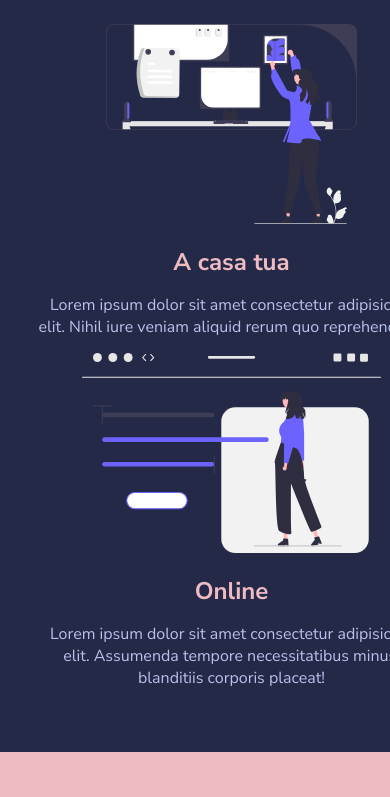
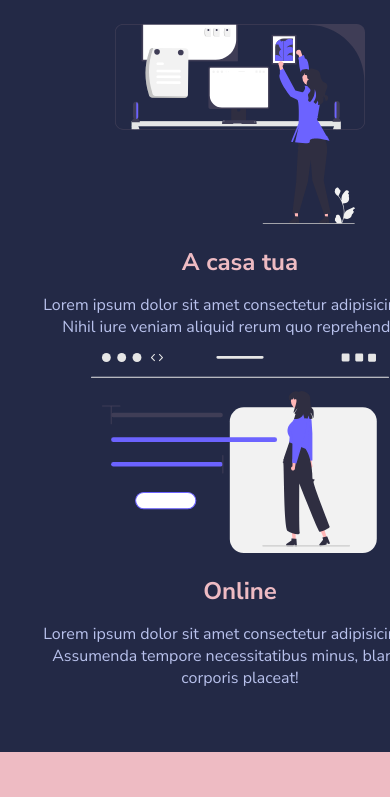
Before and after one commit to AngeloCalabro/html-css-resp-wannabe, a plain HTML site: page index.html in a window 390 px wide. Shown: the part 209-1006 px from the top of the page. Drawn offline with Linux system fonts and the light colour scheme.

Commit message:
sistemazione flex

```diff
--- a/css/style.css
+++ b/css/style.css
@@ -136,7 +136,8 @@ img {
 
 @media screen and (max-width: 768px) {
     .container {
-        max-width: 751px;
+        max-width: 750px;
+        min-width: 480px;
     }
 }
 
```
